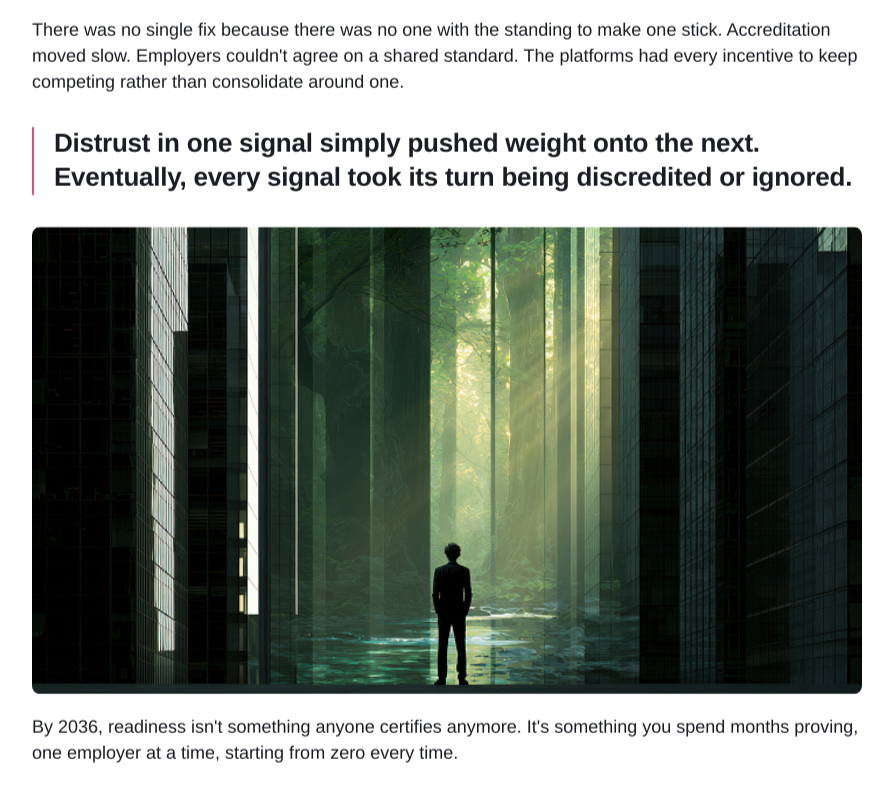
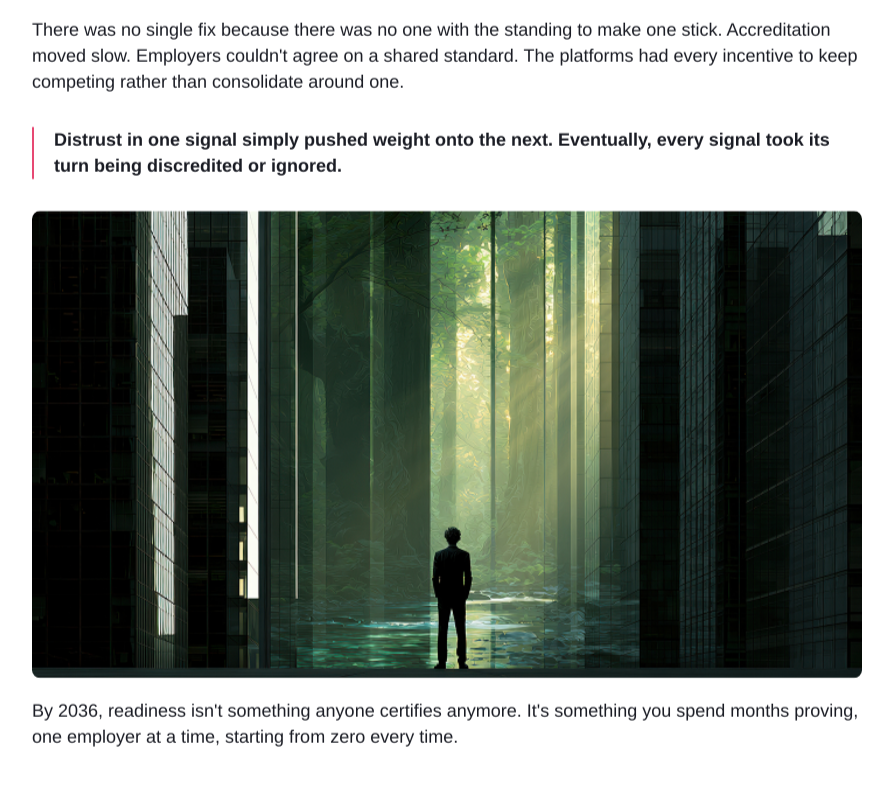
Before and after one commit to lac-nhi/EFS-Microsite, a React (Vite) app: page /four-futures/futures/collapse in a window 1280 px wide. Shown: the part 2387-3180 px from the top of the page, without its empty margins (338-1231 px from the left). Built offline with nearby package versions, Linux system fonts and the light colour scheme; a web font is replaced by a local one.

Commit message:
highlight

```diff
--- a/src/four-futures/components/FutureDetailPage.tsx
+++ b/src/four-futures/components/FutureDetailPage.tsx
@@ -114,7 +114,7 @@ export function FutureDetailPage() {
               </div>
 
               <blockquote
-                className="type-h3 my-8 border-l-2 pl-5 text-ink"
+                className="type-body my-8 border-l-2 pl-5 font-medium text-ink"
                 style={{ borderColor: accent }}
               >
                 {future.pullQuote}
@@ -241,8 +241,8 @@ export function FutureDetailPage() {
           <Reveal>
             <div className="grid grid-cols-1 gap-8 md:grid-cols-[200px_1fr] md:gap-10 md:items-center">
               <div>
-                <span className="type-small inline-flex items-center justify-center rounded-[4px] bg-explorer-cyan px-4 py-2 text-center font-medium text-ink uppercase">
-                  Design Question
+                <span className="type-small inline-flex items-center justify-center bg-explorer-cyan p-1 text-center font-bold text-ink">
+                  Design question
                 </span>
               </div>
 
@@ -262,7 +262,7 @@ export function FutureDetailPage() {
                   ))}
                 </div>
 
-                <p className="type-h3 mt-6 text-white">
+                <p className="type-body mt-6 font-medium text-white">
                   {future.closingQuestion}
                 </p>
               </div>
--- a/src/four-futures/components/HowToReadPage.tsx
+++ b/src/four-futures/components/HowToReadPage.tsx
@@ -161,8 +161,8 @@ export function HowToReadPage() {
           <Reveal>
             <div className="grid grid-cols-1 gap-8 md:grid-cols-[200px_1fr] md:gap-10 md:items-center">
               <div>
-                <span className="type-small inline-flex items-center justify-center rounded-[4px] bg-explorer-cyan px-4 py-2 text-center font-medium text-ink uppercase">
-                  Putting It Together
+                <span className="type-small inline-flex items-center justify-center bg-explorer-cyan p-1 text-center font-bold text-ink">
+                  Putting it together
                 </span>
               </div>
 
--- a/src/four-futures/four-futures.css
+++ b/src/four-futures/four-futures.css
@@ -32,10 +32,7 @@ html:has(.ff-root) {
   .ff-root [role="button"]:not(:disabled) {
     cursor: pointer;
   }
-  .ff-root ::selection {
-    background: #00a3e0;
-    color: #ffffff;
-  }
+  /* Text selection uses the browser default, same as the main site */
   .ff-root a {
     color: inherit;
   }
```
